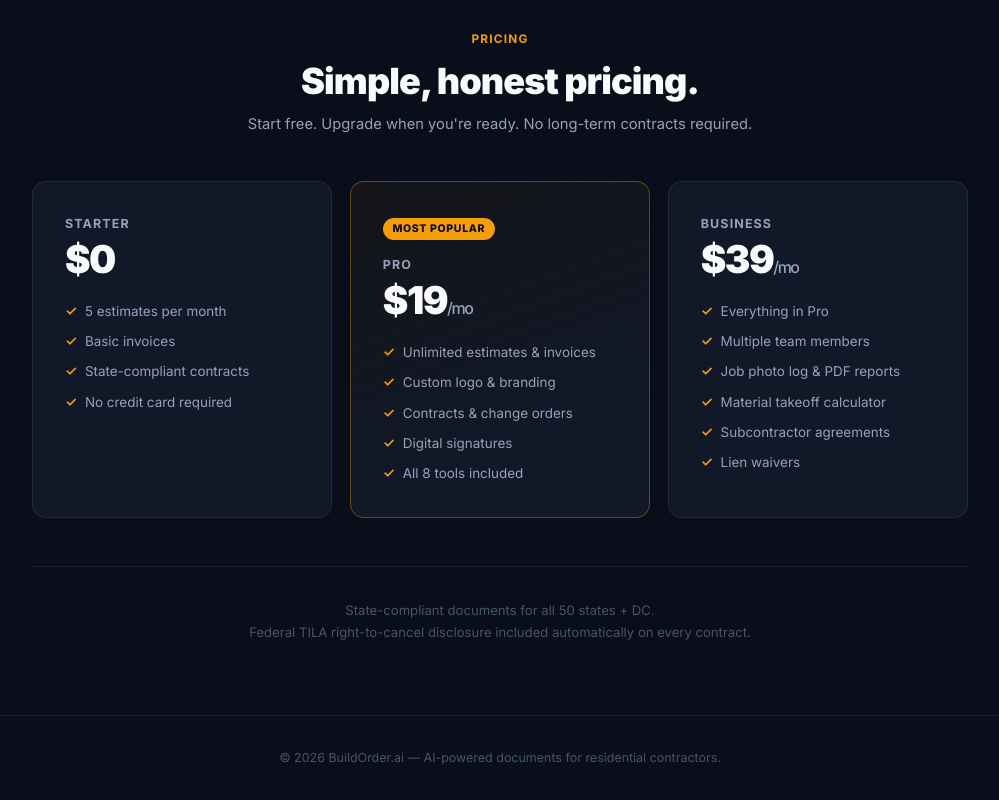
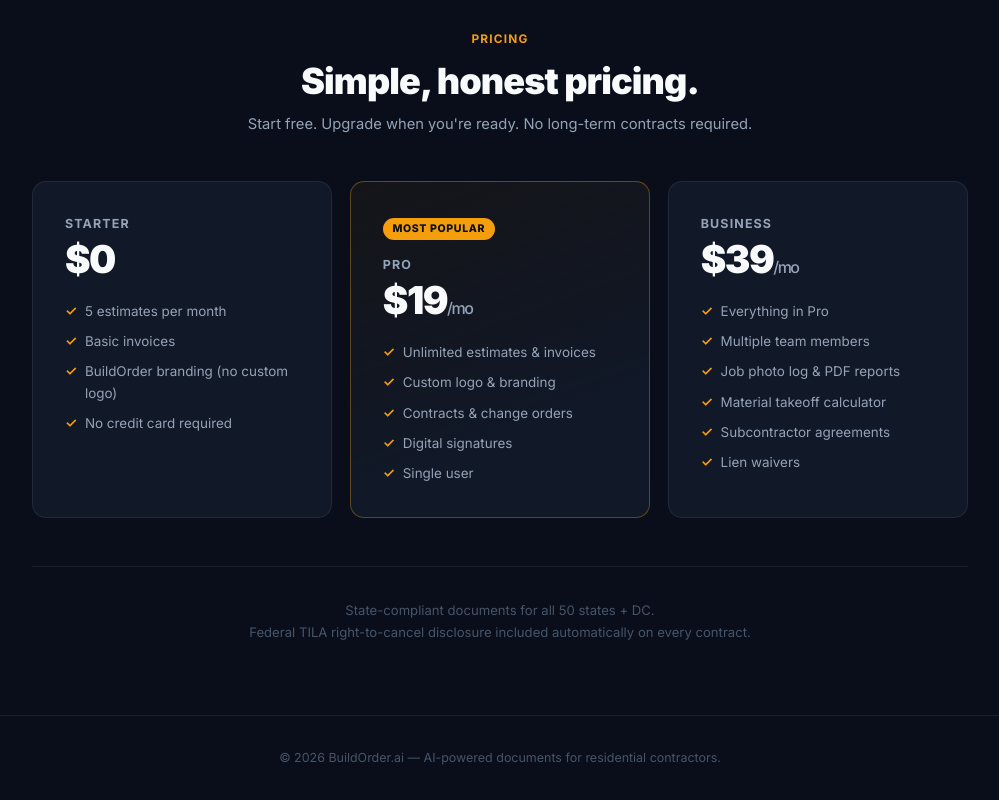
Before and after one commit to TattooedRealtorAtlanta/buildorder, a website: page index.html in a window 1280 px wide. Shown: the part 2119-2919 px from the top of the page, without its empty margins (140-1139 px from the left). Drawn offline with Linux system fonts and the light colour scheme.

Commit message:
Fix pricing tier descriptions

```diff
--- a/index.html
+++ b/index.html
@@ -465,7 +465,7 @@
         <ul class="plan-features">
           <li>5 estimates per month</li>
           <li>Basic invoices</li>
-          <li>State-compliant contracts</li>
+          <li>BuildOrder branding (no custom logo)</li>
           <li>No credit card required</li>
         </ul>
       </div>
@@ -479,7 +479,7 @@
           <li>Custom logo &amp; branding</li>
           <li>Contracts &amp; change orders</li>
           <li>Digital signatures</li>
-          <li>All 8 tools included</li>
+          <li>Single user</li>
         </ul>
       </div>
 
```
